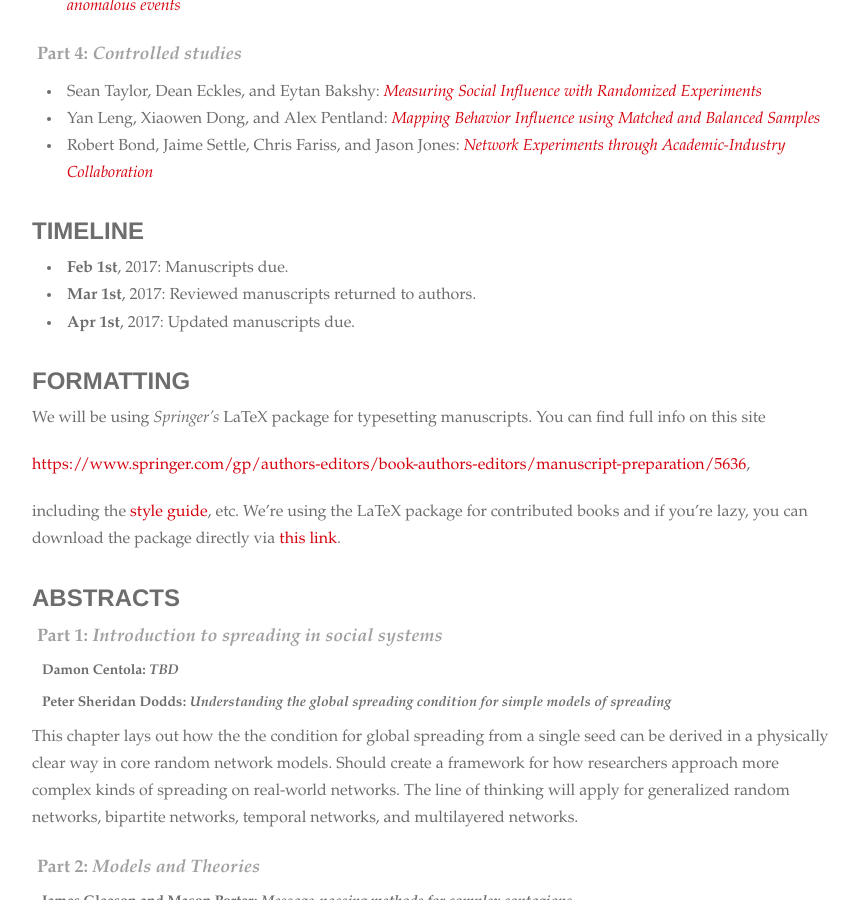
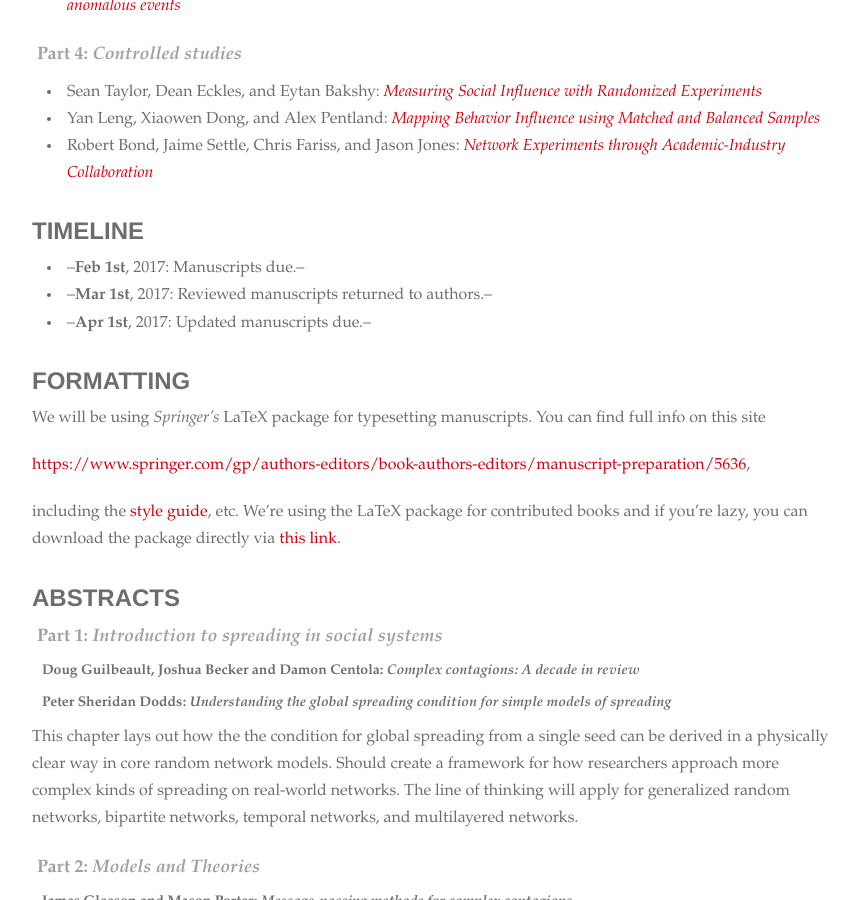
Before and after one commit to socialcontagionbook/socialcontagionbook.github.io, a Jekyll site: the page built from index.md, in a window 1280 px wide and 900 px high, scrolled down 1047 px. Shown: the whole window, without its empty margins (208-1066 px from the left). Built offline with Jekyll 4.4.1, drawn with Linux system fonts in a browser that asks for light colours; some web fonts are replaced; our own code applies the rules of GitHub Pages for plain Markdown files; some of the changed text lies outside the part shown.

Commit message:
minor fixes and updates

```diff
--- a/index.md
+++ b/index.md
@@ -40,9 +40,9 @@ This page contains information for authors of the forthcoming _Spreading Dynamic
 
 # Timeline
 
-* **Feb 1st**, 2017: Manuscripts due.
-* **Mar 1st**, 2017: Reviewed manuscripts returned to authors.
-* **Apr 1st**, 2017: Updated manuscripts due.
+* --**Feb 1st**, 2017: Manuscripts due.--
+* --**Mar 1st**, 2017: Reviewed manuscripts returned to authors.--
+* --**Apr 1st**, 2017: Updated manuscripts due.--
 
 # Formatting
 We will be using _Springer's_ LaTeX package for typesetting manuscripts. You can find full info on this site
@@ -55,7 +55,7 @@ including the [style guide](http://resource-cms.springer.com/springer-cms/rest/v
 
 ## **Part 1**: _Introduction to spreading in social systems_
 
-### <a name="centola"></a> Damon Centola: _TBD_
+### <a name="centola"></a> Doug Guilbeault, Joshua Becker and Damon Centola: _Complex contagions: A decade in review_
 
 ### <a name="dodds1"></a> Peter Sheridan Dodds: _Understanding the global spreading condition for simple models of spreading_
 
@@ -123,8 +123,6 @@ systems, including online social platform, scientific publication, brain
 network and socioeconomic system.
 
 ## **Part 3**: _Observational studies_
-
-### Ciro Cattuto and Alain Barrat: _TBD_
 
 ### <a name="iniguez"></a>Gerardo Iñiguez, Kimmo Kaski, János Kertész and Márton Karsai: _Service adoption spreading in online social networks_
 
@@ -229,8 +227,6 @@ have left, perhaps review some other work people have done on Twitter during
 events, etc. I have a result about the friendship paradox that may be able to
 go in as well.
 
-### J Niels Rosenquist: _TBD_
-
 ## **Part 4**: _Controlled studies_
 
 ### <a name="taylor"></a>Sean Taylor: _Measuring Social Influence with Randomized Experiments_
```
